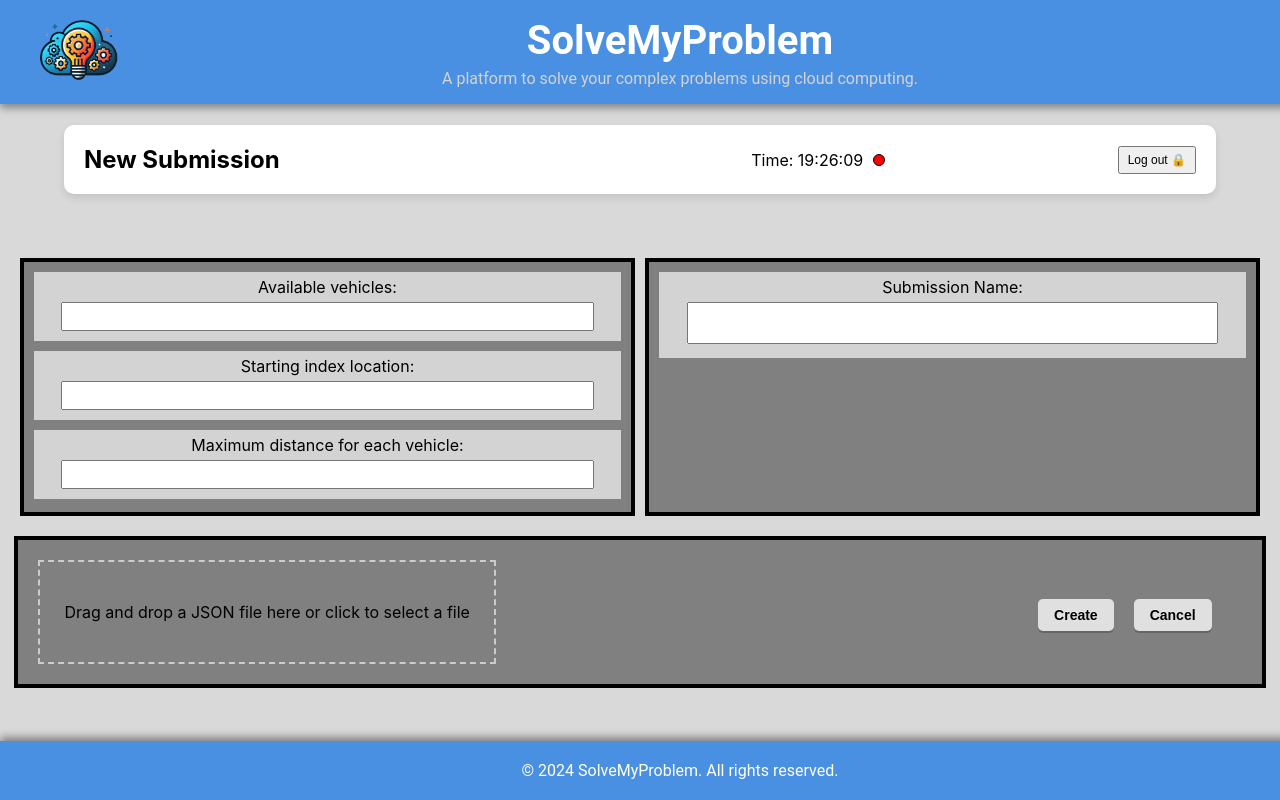
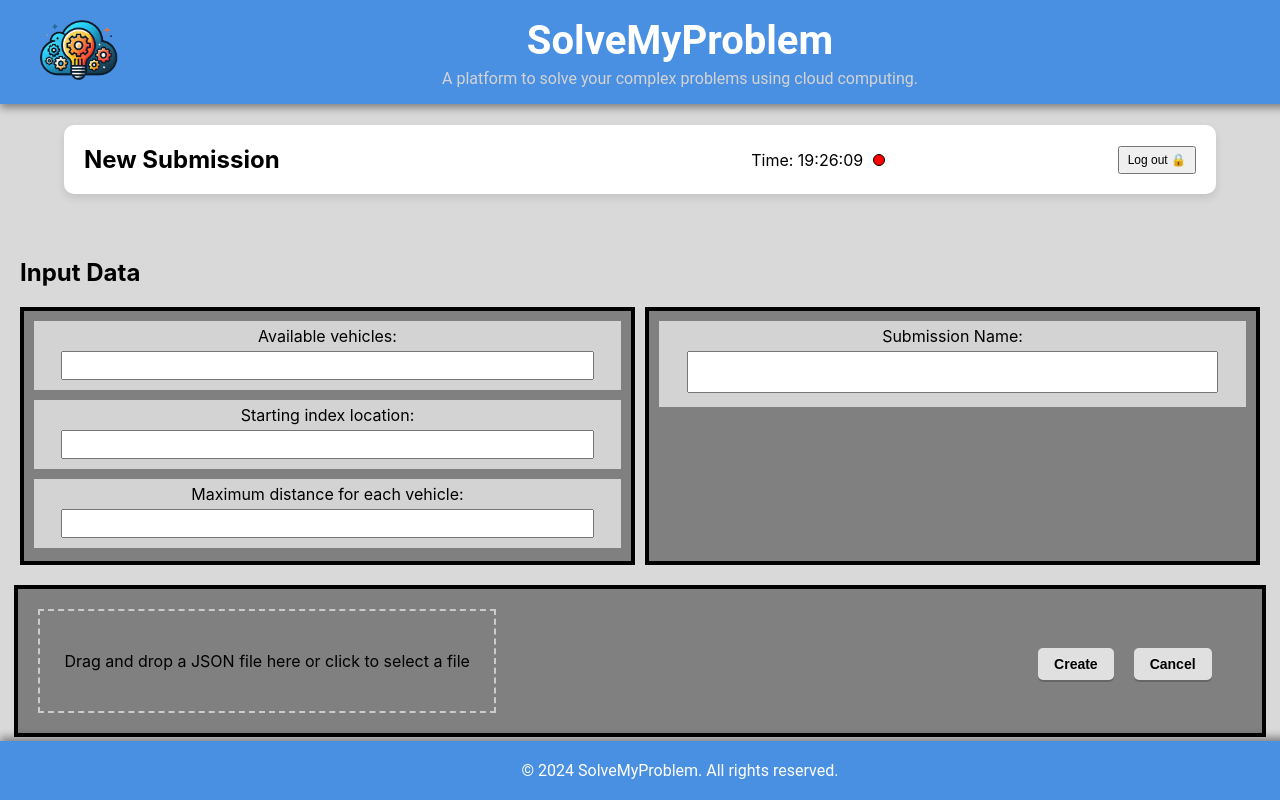
Before and after one commit to ntua-el20614/solveMyProblem, a React (Create React App) app in the folder front-end/: page /new_submission in a window 1280 px wide. Built offline with nearby package versions, Linux system fonts and the light colour scheme; no server answers.

Commit message:
added header

```diff
--- a/front-end/src/submissions/Newsubmission.js
+++ b/front-end/src/submissions/Newsubmission.js
@@ -168,6 +168,7 @@ function NewSubmission() {
     return (
         <div style={{ textAlign: 'center', marginTop: '75px' }}>
             <PageName name="New Submission" />
+            <h2 style={{ display: 'flex', justifyContent: 'space-between', gap: '10px', margin: '20px' }}>Input Data</h2>
             <div style={{ display: 'flex', justifyContent: 'space-between', gap: '10px', margin: '20px' }}>
                 <div style={{ width: '20%', flex: 1, height: '230px', overflowY: 'scroll', border: '4px solid black', backgroundColor: 'gray', padding: '10px' }}>
                     <div style={{ marginBottom: '10px', backgroundColor: 'lightgray', padding: '5px' }}>
```
